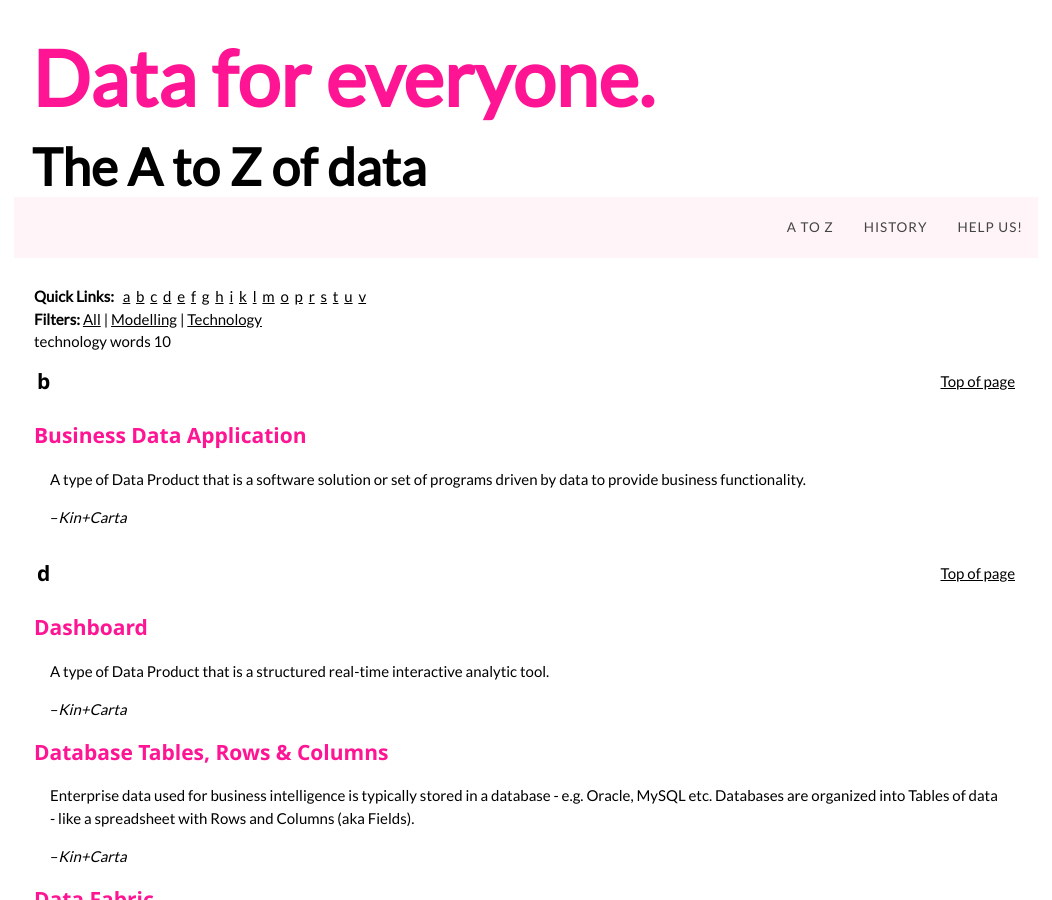
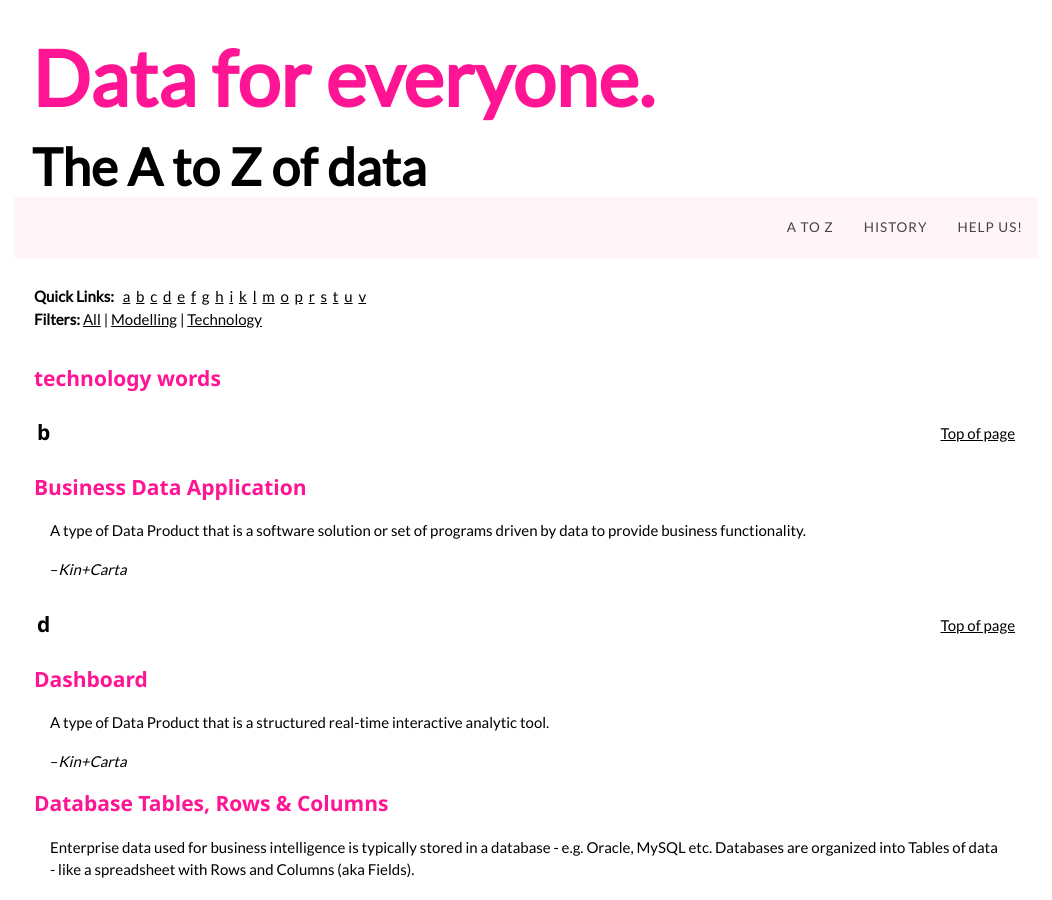
Before and after one commit to unleashyourdata/open_data_glossary, a Jekyll site: the page built from index_filter_technology.html, in a window 1280 px wide and 900 px high. Shown: the whole window, without its empty margins (114-1166 px from the left). Built offline with Jekyll 4.4.1, drawn with Linux system fonts in a browser that asks for light colours.

Commit message:
Update include_glossary_filter.html

```diff
--- a/_includes/include_glossary_filter.html
+++ b/_includes/include_glossary_filter.html
@@ -3,7 +3,7 @@
 {% assign filter_level = site.data.glossary.glossary | where: "tags", include.tag %}
 {% assign filter_group = filter_level | group_by: 'letter_id' | sort: 'name' %}
 
-{{include.tag}} words 10
+</br><h3>{{include.tag}} words</h3>
 
      {% for group in filter_group %}
 
```
